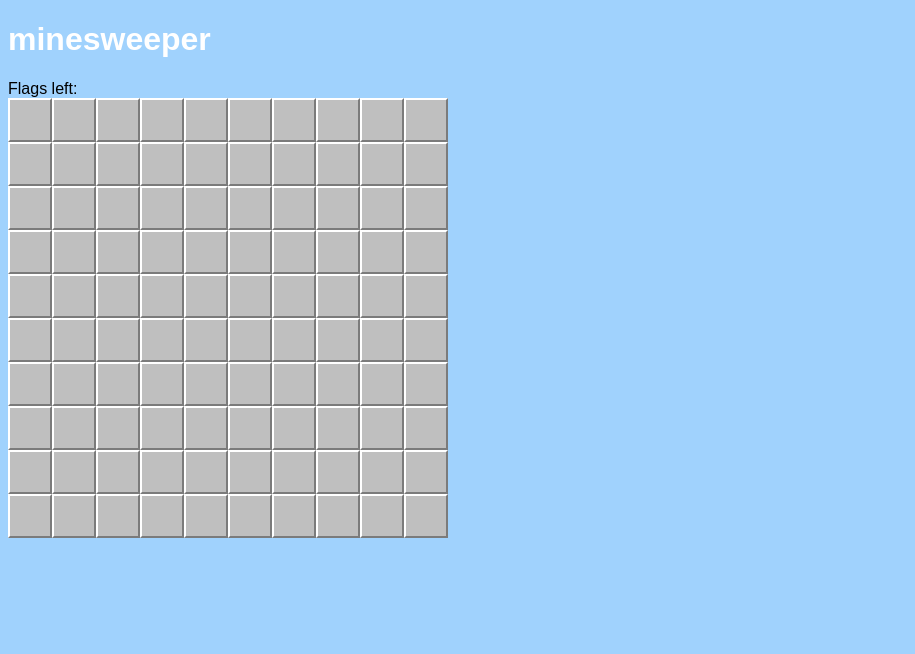
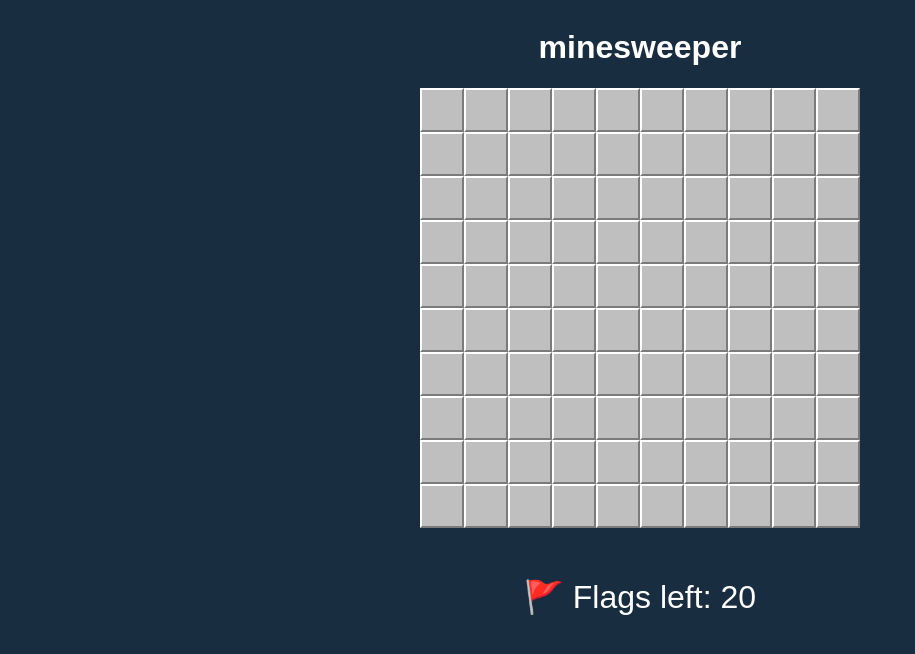
Before and after one commit to 3oysen/minesweeper-game, a website: page index.html in a window 1280 px wide. Shown: the whole page, without its empty margins (0-915 px from the left). Drawn offline with Linux system fonts and the light colour scheme.

Commit message:
flagsLeft shows the number of remaining flags from the beginning

```diff
--- a/index.html
+++ b/index.html
@@ -10,8 +10,8 @@
 	</head>
 	<body>
 		<h1>minesweeper</h1>
-		<div>Flags left: <span id="flags-left"></span></div>
+		<div class="grid"></div>
+		<div class="flags-left-subtitle">🚩 Flags left: <span id="flags-left"></span></div>
 		<div id="result"></div>
-		<div class="grid"></div>
 	</body>
 </html>
--- a/js/app.js
+++ b/js/app.js
@@ -55,6 +55,8 @@ document.addEventListener("DOMContentLoaded", () => {
 	}
 
 	createBoard();
+
+	flagsLeft.innerHTML = bombAmount;
 
 	// add flag with right click
 	function addFlag(square) {
@@ -154,7 +156,7 @@ document.addEventListener("DOMContentLoaded", () => {
 
 	// game over
 	function GameOver(square) {
-		result.innerHTML = "boom! game over";
+		result.innerHTML = "Boom! Game Over";
 		isGameOver = true;
 
 		// show all bombs
--- a/styles/_base.scss
+++ b/styles/_base.scss
@@ -2,8 +2,17 @@
 @import "square";
 @import "mixin";
 
+div {
+	color: $primary-color;
+	font-size: 2em;
+}
+
 h1 {
 	color: $primary-color;
+}
+
+.flags-left-subtitle {
+	margin-top: 50px;
 }
 
 .grid {
--- a/styles/_variables.scss
+++ b/styles/_variables.scss
@@ -2,7 +2,7 @@ $fonts: "Poppins", Helvertica, sans-serif;
 $spacing: 2rem;
 
 //colors
-$bgc-color: #a0d2fd;
+$bgc-color: #192d41;
 $primary-color: #ffffff;
 $secondary-color: #000000;
 
--- a/styles/style.scss
+++ b/styles/style.scss
@@ -6,5 +6,8 @@
 body {
 	font-family: $fonts;
 	background-color: $bgc-color;
-	// height: 100vh;
+	display: flex;
+	justify-content: center;
+	align-items: center;
+	flex-direction: column;
 }
```
Also changed, not shown: styles/style.css, 1 other file.
